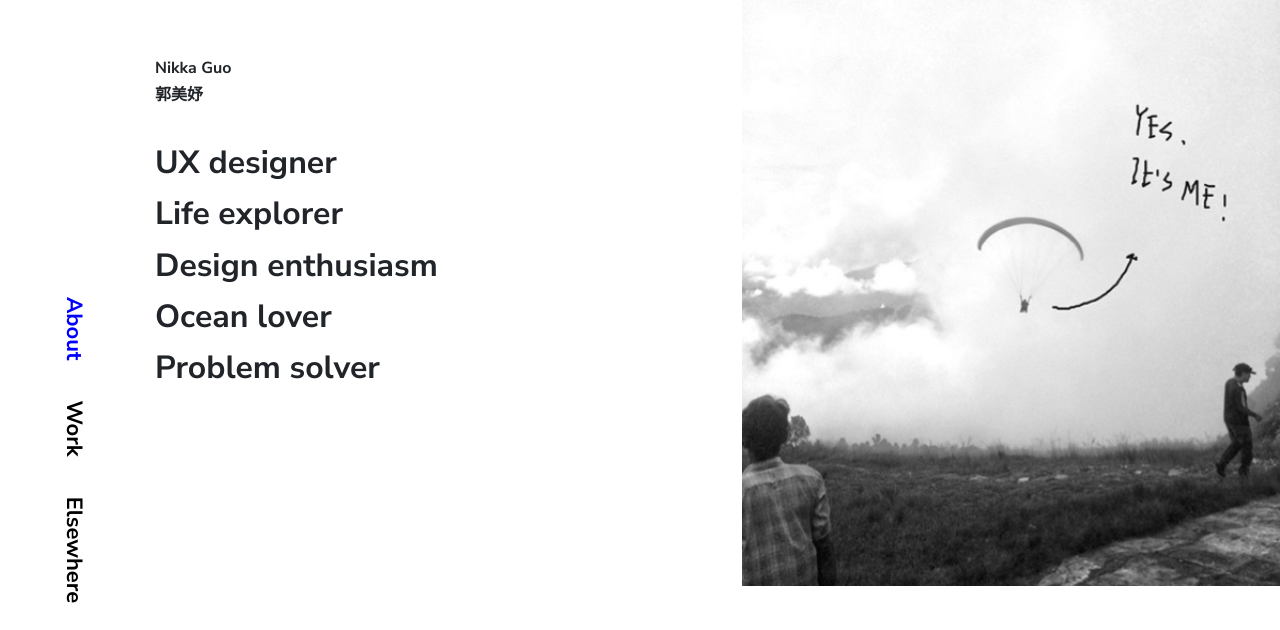
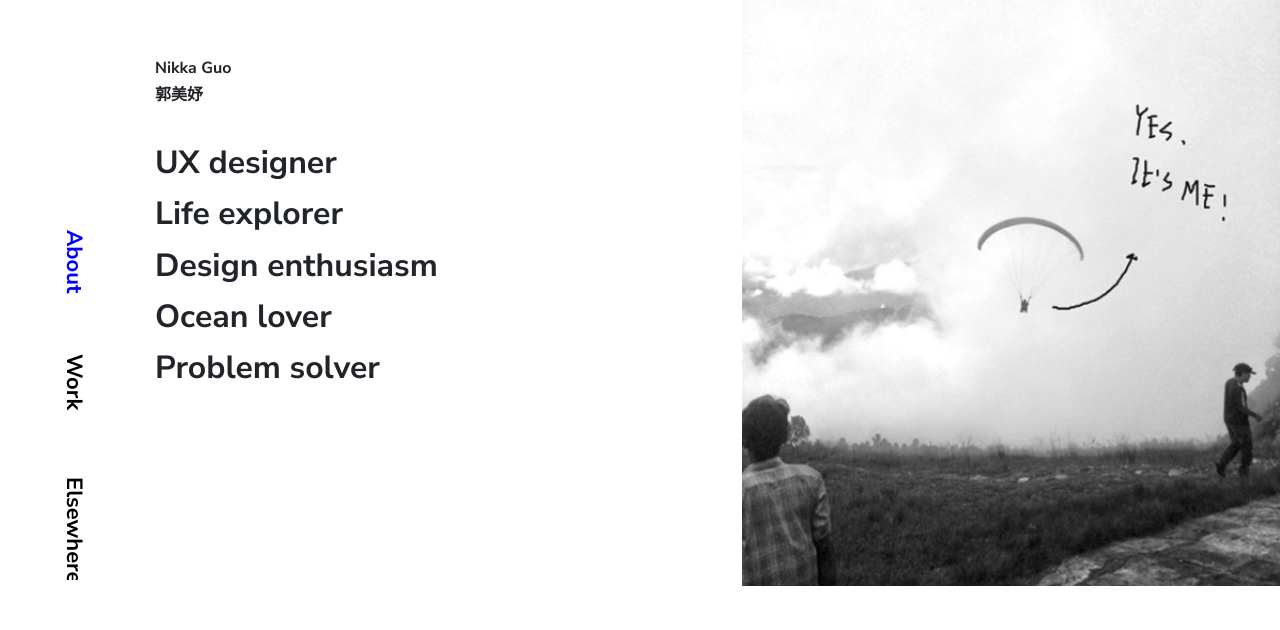
Before and after one commit to epictetushamash/nikka-somewhere-else, a website: page about.html in a window 1280 px wide. Shown: the part 170-800 px from the top of the page. Drawn offline with nearby package versions, Linux system fonts and the light colour scheme.

Commit message:
Modify navigation to use SVG and clip-path

```diff
--- a/about.html
+++ b/about.html
@@ -28,6 +28,41 @@
 			<img src="logo-guo.png" alt="hand writing Nikka as logo">
 		</a>
 	</div>
+	<svg id="navigation" xmlns="http://www.w3.org/2000/svg" xmlns:xlink="http://www.w3.org/1999/xlink" x="0px" y="0px"
+		viewBox="0 0 350 50" style="enable-background:new 0 0 350 50;" xml:space="preserve">
+		<symbol id="navigation-text">
+			<a xlink:href="/about.html">
+				<text transform="matrix(1 0 0 1 0 33)">About</text>
+			</a>
+			<a xlink:href="/work.html">
+				<text transform="matrix(1 0 0 1 124 33)">Work</text>
+			</a>
+			<a xlink:href="/work.html">
+				<text transform="matrix(1 0 0 1 247 33)">Elsewhere</text>
+			</a>
+		</symbol>
+		<clippath id="navigation-text-clip">
+			<text transform="matrix(1 0 0 1 0 33)">About</text>
+			<text transform="matrix(1 0 0 1 124 33)">Work</text>
+			<text transform="matrix(1 0 0 1 247 33)">Elsewhere</text>
+		</clippath>
+		<g clip-path="url(#navigation-text-clip)" class="colortext">
+			<!-- Animated shapes inside text -->
+			<rect width="100%" height="100%" fill="black"></rect>
+			<rect width="30%" height="100%" fill="#0000ff"></rect>
+
+			<rect width="100%" height="100%" fill="white" id="white-clip-up"
+				data-anchor-target="#white-navigation"
+				data-bottom-top="transform: translateX(350px);width:100%"
+				data--50-bottom-top="transform: translateX(350px);width:100%"
+				data--400-bottom-top="transform: translateX(0);width:100%"
+				data--50-bottom-bottom="transform: translateX(0);width:100%"
+				data--400-bottom-bottom="transform: translateX(350px);width:0"
+				data-emit-events
+				></rect>
+		</g>
+		<use xlink:href="#navigation-text" fill="transparent"></use>
+	</svg>
 	<section class="jumbotro about full-height bg-image">
 		<div class="container">
 			<div class="row py-0 d-flex align-items-center justify-content-center full-height">
@@ -50,7 +85,7 @@
 				</div>
 				<div class="col-sm-12 col-md-6"></div>
 			</div>
-			<nav class="main-nav fixed">
+			<!-- <nav class="main-nav fixed">
 				<ul class="nav">
 					<li class="active">
 						<a href="about.html">About</a>
@@ -62,9 +97,10 @@
 						<a href="elsewhere.html">Elsewhere</a>
 					</li>
 				</ul>
-			</nav>
+			</nav> -->
 		</div>
 	</section>
+	<div id="white-navigation">
 		<section class="screen-blue d-flex align-items-center justify-content-center full-height">
 			<div class="container">
 				<div class="row">
@@ -74,7 +110,7 @@
 					</div>
 				</div>
 			</div>
-		<nav class="main-nav absoluted">
+			<!-- <nav class="main-nav absoluted">
 				<ul class="nav">
 					<li class="active">
 						<a href="about.html">About</a>
@@ -86,7 +122,7 @@
 						<a href="elsewhere.html">Elsewhere</a>
 					</li>
 				</ul>
-		</nav>
+			</nav> -->
 		</section>
 		<section class="screen-black d-flex align-items-center justify-content-center full-height">
 			<div class="container">
@@ -97,7 +133,7 @@
 					</div>
 				</div>
 			</div>
-		<nav class="main-nav absoluted">
+			<!-- <nav class="main-nav absoluted">
 				<ul class="nav">
 					<li class="active">
 						<a href="about.html">About</a>
@@ -109,8 +145,9 @@
 						<a href="elsewhere.html">Elsewhere</a>
 					</li>
 				</ul>
-		</nav>
+			</nav> -->
 		</section>
+	</div>
 	<section class="screen-white d-flex align-items-center justify-content-center full-height">
 		<div class="container">
 			<div class="row">
@@ -120,7 +157,7 @@
 				</div>
 			</div>
 		</div>
-		<nav class="main-nav absoluted">
+		<!-- <nav class="main-nav absoluted">
 			<ul class="nav">
 				<li class="active">
 					<a href="about.html">About</a>
@@ -132,7 +169,7 @@
 					<a href="elsewhere.html">Elsewhere</a>
 				</li>
 			</ul>
-		</nav>
+		</nav> -->
 	</section>
 	<footer class="footer">
 		<div class="container">
@@ -162,33 +199,68 @@
 	<script src="/assets/js/skrollr.min.js"></script>
 	<script>
 		$(document).ready(function () {
+			var allowRefersh = false;
 			var s = skrollr.init({
 				forceHeight: false
 			});
 
-			function alignFixedElement(elm, targetElm) {
-				var elmHeight = $(elm).height();
-				$(targetElm).css('margin-top', elmHeight);
-			}
+			// function alignFixedElement(elm, targetElm) {
+			// 	var elmHeight = $(elm).height();
+			// 	$(targetElm).css('margin-top', elmHeight);
+			// }
 
-			alignFixedElement('.jumbotro.about', '.screen-blue');
+			// alignFixedElement('.jumbotro.about', '.screen-blue');
 
-			$(window).on('resize', function() {
-				alignFixedElement('.jumbotro.about', '.screen-blue')
-			});
+			// $(window).on('resize', function() {
+			// 	alignFixedElement('.jumbotro.about', '.screen-blue')
+			// });
 
-			function navSwitcher() {
-				$('.main-nav.absoluted').each(function() {
-					console.log($('.main-nav.fixed').offset().top);
-					console.log($(this).closest('section').offset().top);
-					$(this).css('top', $('.main-nav.fixed').offset().top - $(this).closest('section').offset().top );
-				});
-			};
-			$(document).scroll(function() {
-				navSwitcher();
-			});
+			// $(document).scroll(function() {
+			// 	console.log($('.screen-blue').offset().top - $(window).scrollTop());
+			// 	if ($('.screen-blue').offset().top - $(window).scrollTop() < $('.screen-blue').offset().top - 69 ){
+			// 		console.log('touch');
+			// 		// $('#white-clip').width('100px');
+			// 	} else {
+			// 		console.log('Not yet');
+			// 	}
+			// });
 
-			navSwitcher();
+			// function navSwitcher() {
+
+			// 	$('.screen-black .main-nav.absoluted').css('opacity', 0);
+			// 	$('.screen-white .main-nav.absoluted').css('opacity', 0);
+
+			// 	$('.screen-blue .main-nav.absoluted').each(function() {
+			// 		console.log($('.main-nav.fixed').offset().top);
+			// 		console.log($(this).closest('section').offset().top);
+			// 		$(this).css('top', $('.jumbotro .main-nav.fixed').offset().top - $(this).closest('section').offset().top );
+			// 	});
+
+			// 	if ($('.screen-black').hasClass('skrollable-after')) {
+
+			// 		// $('.screen-blue .main-nav.absoluted').css('opacity', 0);
+			// 		$('.screen-black .main-nav.absoluted').css('opacity', 1);
+
+			// 		$('.screen-black .main-nav.absoluted').each(function() {
+			// 			$(this).css('top', $('.screen-blue .main-nav.absoluted').offset().top );
+			// 		});
+			// 	}
+
+			// 	if ($('.screen-white').hasClass('skrollable-after')) {
+			// 		$('.screen-white .main-nav.absoluted').css('opacity', 1);
+			// 		// $('.screen-blue .main-nav.absoluted').css('opacity', 0);
+			// 		// $('.screen-black .main-nav.absoluted').css('opacity', 1);
+
+			// 		$('.screen-white .main-nav.absoluted').each(function() {
+			// 			$(this).css('top', $('.screen-blue .main-nav.absoluted').offset().top );
+			// 		});
+			// 	}
+			// };
+			// $(document).scroll(function() {
+			// 	navSwitcher();
+			// });
+
+			// navSwitcher();
 
 		});
 	</script>
--- a/assets/css/nikka.css
+++ b/assets/css/nikka.css
@@ -90,7 +90,7 @@ section, footer {
     transform-origin: left top 0;
     bottom: 300px;
     left: 100px;
-    z-index: 30;
+    z-index: 0;
     position: absolute;
 }
 
@@ -134,6 +134,38 @@ section, footer {
 
 .main-nav.absoluted {
     position: absolute;
+}
+
+/* SVG Navigation */
+#navigation {
+    position: fixed;
+    width: 350px;
+    -webkit-transform: rotate(90deg);
+    transform: rotate(90deg);
+    -webkit-transform-origin: left top 0;
+    transform-origin: left top 0;
+    bottom: 350px;
+    left: 100px;
+    z-index: 99;
+}
+#navigation a {
+    cursor: pointer;
+    font-family: 'Nunito Sans', sans-serif;
+    font-size: 22px;
+    font-weight: 600;
+    color: black;
+    text-decoration: none;
+}
+#navigation text {
+    font-family: 'Nunito Sans', sans-serif;
+    font-size: 22px;
+    font-weight: 600;
+}
+#navigation #white-clip-up {
+    transform: translateX(350px);
+}
+#navigation #white-clip-up {
+    transform: translateX(350px);
 }
 /* Image Module */
 .image-wrapper {
@@ -263,10 +295,10 @@ section, footer {
 /* Navigation on intro section Style - Default */
 .jumbotro.about {
     background-color: white;
-    position: fixed;
+    /* position: fixed;
     top: 0;
     width: 100%;
-    z-index: -1;
+    z-index: -1; */
 }
 
 .jumbotro.about .nkguo-intro {
@@ -324,6 +356,7 @@ section, footer {
 .screen-black {
     background-color: #202020;
     color: white;
+    position: relative;
 }
 
 .screen-black .main-nav li a {
@@ -334,6 +367,7 @@ section, footer {
 .screen-white {
     background-color: white;
     color: #0000ff;
+    position: relative;
 }
 
 
@@ -572,6 +606,7 @@ section, footer {
     font-size: 14px;
     padding-top: 100px;
     padding-bottom: 80px;
+    position: relative;
 }
 
 .footer a {
```
Also changed, not shown: references/navigation.svg (added), 1 other file. Lines whose indentation alone changed are shown as unchanged.
